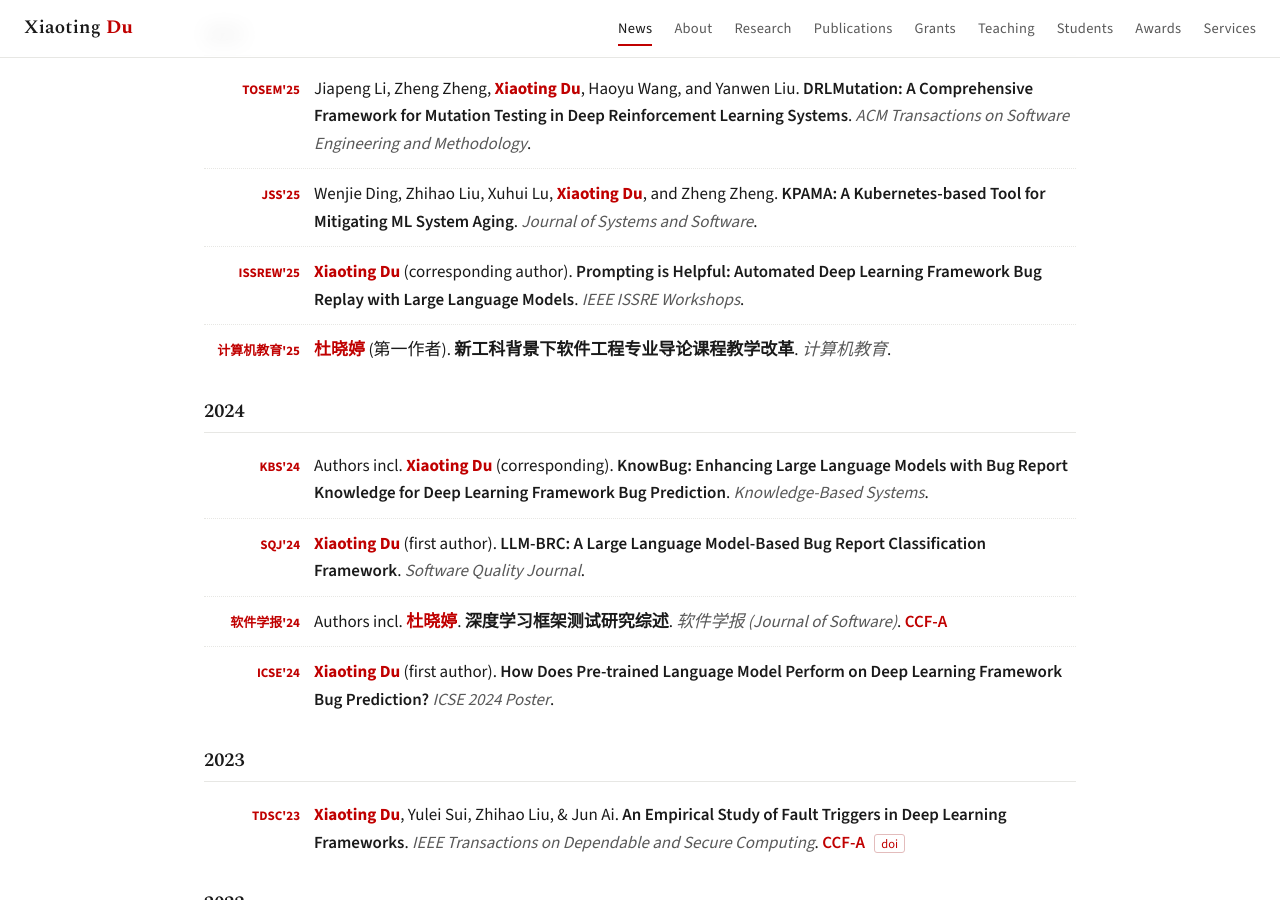
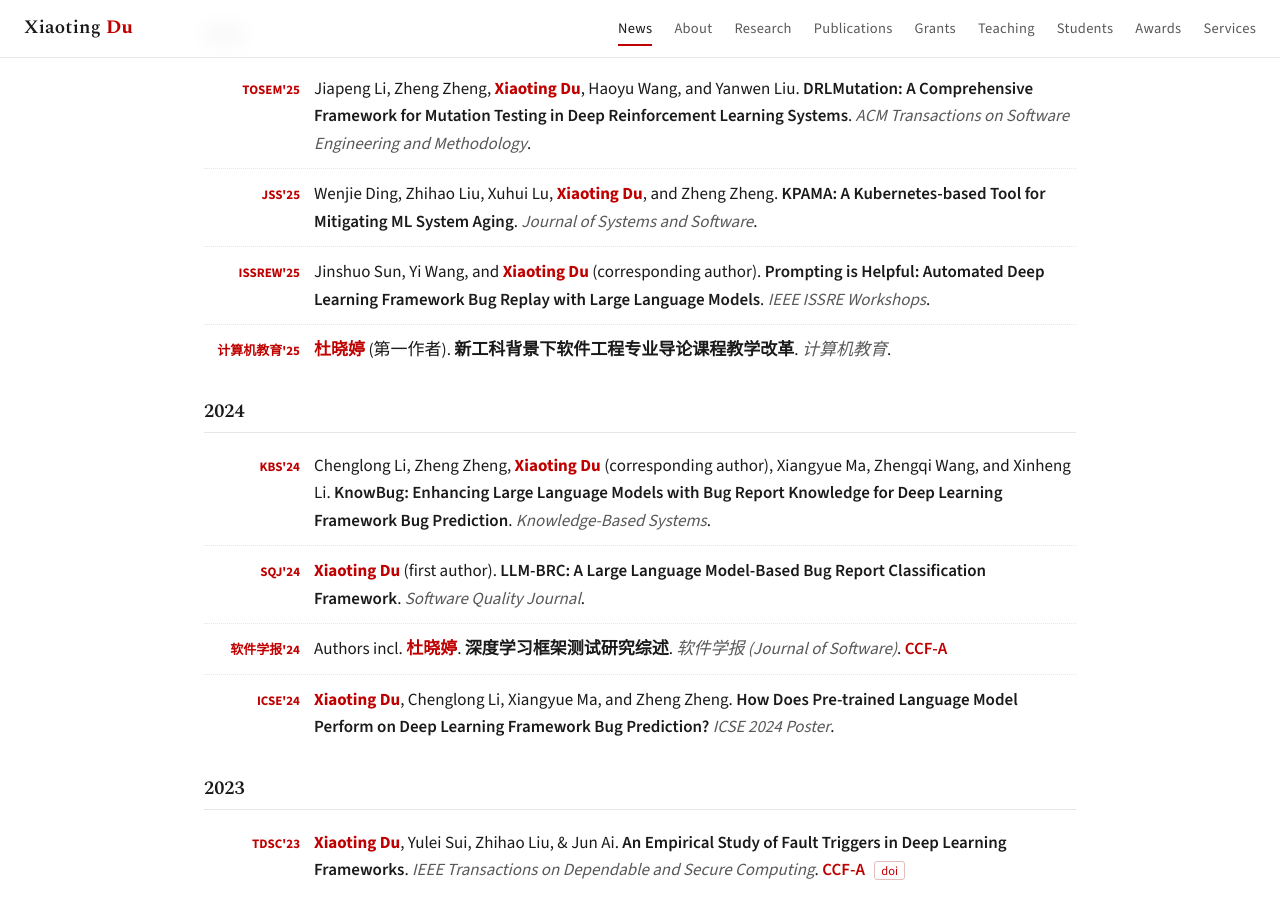
Before and after one commit to xiaotingdu/xiaotingdu.github.io, a Jekyll site: the page index.html, which Jekyll copies as it is, in a window 1280 px wide and 900 px high, scrolled down 2108 px. Built offline with Jekyll 4.4.1, drawn with Linux system fonts in a browser that asks for light colours; a style sheet for code colours, icons or effects is not loaded.

Commit message:
docs: add full author lists for ISSREW'25, KBS'24, ICSE'24
Co-Authored-By: Claude Opus 4.8 <noreply@anthropic.com>
Claude-Session: https://claude.ai/code/session_01HHvSEjrXxiD74jJiDgt76N

```diff
--- a/index.html
+++ b/index.html
@@ -143,7 +143,7 @@
     </div>
     <div class="pub">
       <div class="venue">ISSREW'25</div>
-      <div class="pub__body"><span class="me">Xiaoting Du</span> (corresponding author). <span class="title">Prompting is Helpful: Automated Deep Learning Framework Bug Replay with Large Language Models</span>. <span class="viz">IEEE ISSRE Workshops</span>.</div>
+      <div class="pub__body">Jinshuo Sun, Yi Wang, and <span class="me">Xiaoting Du</span> (corresponding author). <span class="title">Prompting is Helpful: Automated Deep Learning Framework Bug Replay with Large Language Models</span>. <span class="viz">IEEE ISSRE Workshops</span>.</div>
     </div>
     <div class="pub">
       <div class="venue">计算机教育'25</div>
@@ -154,7 +154,7 @@
     <div class="year-head">2024</div>
     <div class="pub">
       <div class="venue">KBS'24</div>
-      <div class="pub__body">Authors incl. <span class="me">Xiaoting Du</span> (corresponding). <span class="title">KnowBug: Enhancing Large Language Models with Bug Report Knowledge for Deep Learning Framework Bug Prediction</span>. <span class="viz">Knowledge-Based Systems</span>.</div>
+      <div class="pub__body">Chenglong Li, Zheng Zheng, <span class="me">Xiaoting Du</span> (corresponding author), Xiangyue Ma, Zhengqi Wang, and Xinheng Li. <span class="title">KnowBug: Enhancing Large Language Models with Bug Report Knowledge for Deep Learning Framework Bug Prediction</span>. <span class="viz">Knowledge-Based Systems</span>.</div>
     </div>
     <div class="pub">
       <div class="venue">SQJ'24</div>
@@ -166,7 +166,7 @@
     </div>
     <div class="pub">
       <div class="venue">ICSE'24</div>
-      <div class="pub__body"><span class="me">Xiaoting Du</span> (first author). <span class="title">How Does Pre-trained Language Model Perform on Deep Learning Framework Bug Prediction?</span> <span class="viz">ICSE 2024 Poster</span>.</div>
+      <div class="pub__body"><span class="me">Xiaoting Du</span>, Chenglong Li, Xiangyue Ma, and Zheng Zheng. <span class="title">How Does Pre-trained Language Model Perform on Deep Learning Framework Bug Prediction?</span> <span class="viz">ICSE 2024 Poster</span>.</div>
     </div>
 
     <!-- 2023 -->
```
